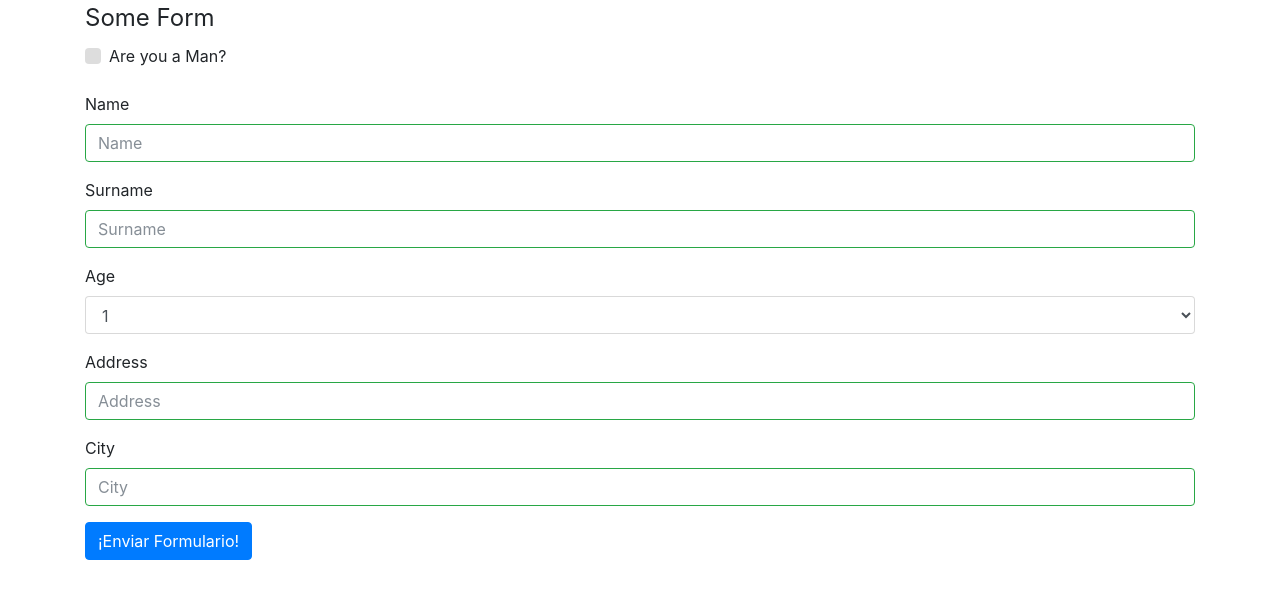
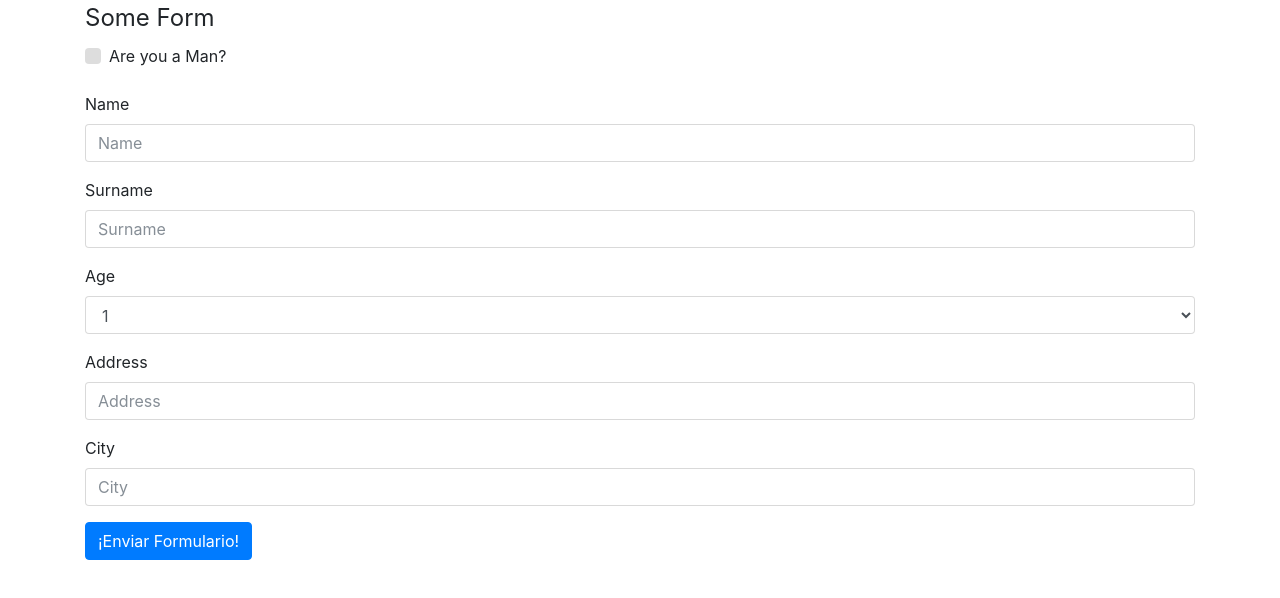
Before and after one commit to BlackBoxVision/autoform-next, a React (Create React App) app: page / in a window 1280 px wide. Shown: the top 598 px of the page. Built offline with nearby package versions, Linux system fonts and the light colour scheme.

Commit message:
Added validation feedback to Select component Fixed issue on TextInput with validation feedback Added prop reset to AutoForm component

```diff
--- a/src/autoform/adapter/bootstrap-4/components/input/Select.js
+++ b/src/autoform/adapter/bootstrap-4/components/input/Select.js
@@ -29,7 +29,7 @@ export default class Select extends React.Component {
     render() {
         const {
             input: { name, ...inputProps },
-            meta,
+            meta: { error, touched },
             type,
             label,
             options,
@@ -41,7 +41,9 @@ export default class Select extends React.Component {
         } = this.props;
         const inputClassName = css('form-control', {
             'form-control-lg': big,
-            'form-control-sm': small
+            'form-control-sm': small,
+            'is-invalid': error && touched,
+            'is-valid': !error && touched
         });
 
         return (
--- a/src/autoform/adapter/bootstrap-4/components/input/TextInput.js
+++ b/src/autoform/adapter/bootstrap-4/components/input/TextInput.js
@@ -41,7 +41,7 @@ export default class TextInput extends React.Component {
             'form-control-lg': big,
             'form-control-sm': small,
             'is-invalid': error && touched,
-            'is-valid': !error
+            'is-valid': !error && touched
         });
 
         return (
--- a/src/autoform/components/AutoForm.js
+++ b/src/autoform/components/AutoForm.js
@@ -30,6 +30,7 @@ class AutoForm extends React.PureComponent {
         onSubmitFail: PropTypes.func,
         handleSubmit: PropTypes.func,
         onSubmitSuccess: PropTypes.func,
+        reset: PropTypes.func,
         readonly: PropTypes.bool,
         touchOnBlur: PropTypes.bool,
         touchOnChange: PropTypes.bool,
@@ -87,6 +88,7 @@ class AutoForm extends React.PureComponent {
             'onSubmitFail',
             'handleSubmit',
             'onSubmitSuccess',
+            'reset',
             'readonly',
             'touchOnBlur',
             'touchOnChange',
```
